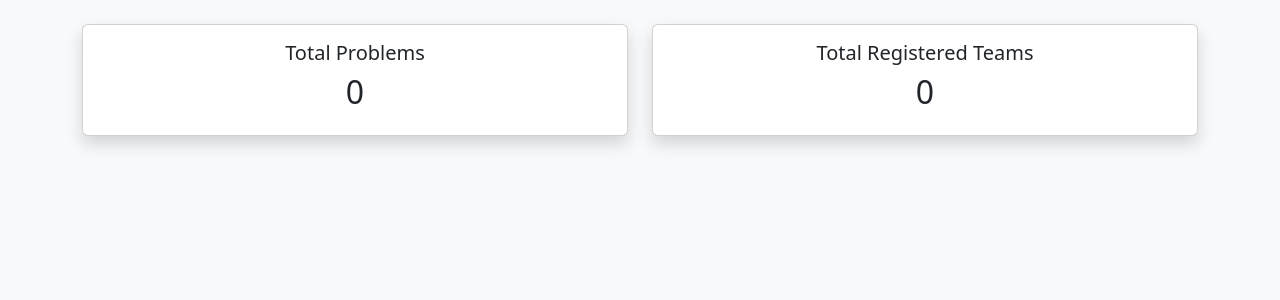
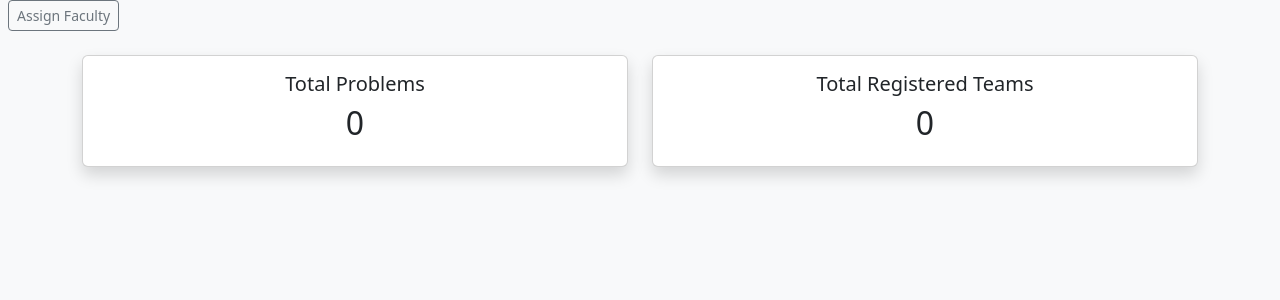
Before and after one commit to abhijithhv-rnsit/rnsit-multidisciplinary_project_2025-26, a Flask app: page /admin/home in a window 1280 px wide. Shown: the part 56-356 px from the top of the page. Run offline with Flask 3, Linux system fonts and the light colour scheme; the visitor is signed in with stand-in values (Sample User, id 1); data that the repository does not hold is empty.

Commit message:
add-admin-assign-faculty

```diff
--- a/templates/admin_home.html
+++ b/templates/admin_home.html
@@ -7,6 +7,9 @@
 <body class="bg-light">
 
 {% include "admin_nav.html" %}
+<a href="/admin/assign-faculty" class="btn btn-outline-secondary btn-sm ms-2">
+    Assign Faculty
+</a>
 
 <div class="container mt-4">
   <div class="row text-center">
```
